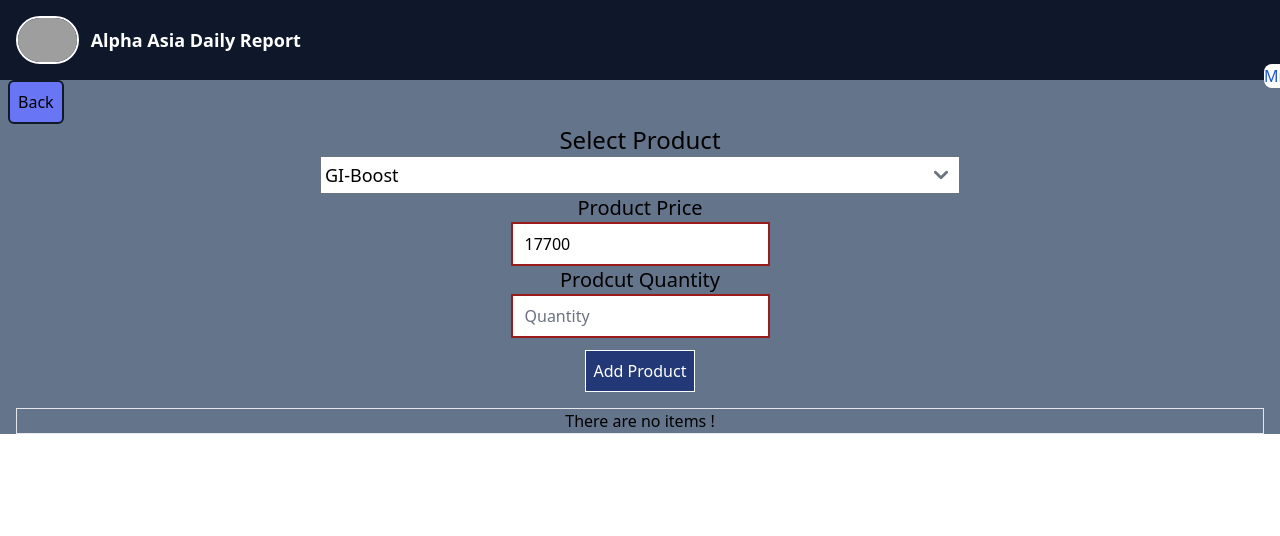
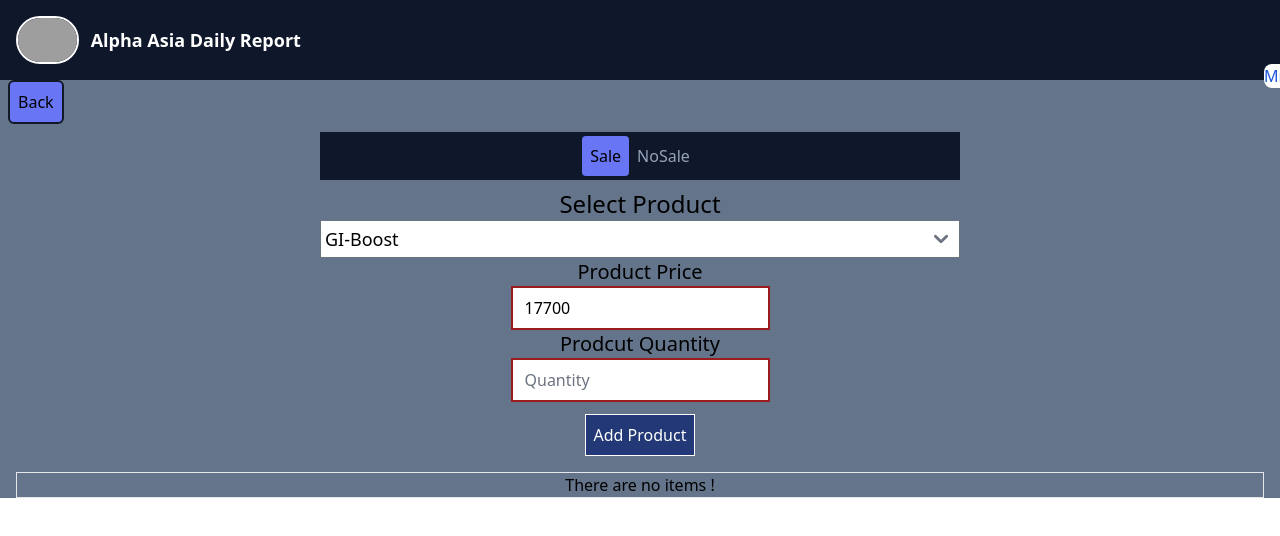
Before and after one commit to ArrKuu77/Alpha-Asia, a React (Vite) app: page /productForm in a window 1280 px wide. Shown: the top 536 px of the page. Built offline with nearby package versions, Linux system fonts and the light colour scheme; grey boxes are pictures that could not be loaded.

Commit message:
NoSalebuttom

```diff
--- a/src/component/ProductList.jsx
+++ b/src/component/ProductList.jsx
@@ -5,6 +5,8 @@
 
 const ProductList = ({
   // noProductSpan,
+  TotalSales,
+  setTotalSales,
   QuantityList,
   AddQuantityFuction,
   Lists,
@@ -72,7 +74,11 @@
               </tr>
             </tfoot>
           </table>
-          <SalesCalculator Lists={Lists} />
+          <SalesCalculator
+            Lists={Lists}
+            TotalSales={TotalSales}
+            setTotalSales={setTotalSales}
+          />
           <AddProductCalculator
             Lists={Lists}
             // noProductSpan={noProductSpan}
--- a/src/component/SalesCalculator.jsx
+++ b/src/component/SalesCalculator.jsx
@@ -1,14 +1,14 @@
 import React, { useEffect, useRef, useState } from "react";
 
-const SalesCalculator = ({ Lists }) => {
+const SalesCalculator = ({ Lists, TotalSales, setTotalSales }) => {
   // console.log(JSON.parse(localStorage.getItem("TotalSales")));
   const TotalsalesLGet = JSON.parse(localStorage.getItem("TotalSales"));
   console.log(TotalsalesLGet);
   const Todaysales = Lists.reduce((pv, cv) => pv + cv.amount, 0);
 
-  const [TotalSales, setTotalSales] = useState(
-    TotalsalesLGet == null ? 0 : parseInt(TotalsalesLGet.TotalSale)
-  );
+  // const [TotalSales, setTotalSales] = useState(
+  //   TotalsalesLGet == null ? 0 : parseInt(TotalsalesLGet.TotalSale)
+  // );
   console.log(TotalSales);
 
   // useEffect()
@@ -33,8 +33,16 @@
     if (changeTotalSales.current.value == "") {
       alert("Please fail total amount!");
     } else {
-      localStorage.setItem("TotalSales", changeTotalSales.current.value);
-      const TotalAmount = localStorage.getItem("TotalSales");
+      localStorage.setItem(
+        "TotalSales",
+        JSON.stringify({
+          TotalSale: changeTotalSales.current.value,
+          Todaysales,
+        })
+      );
+      const TotalAmount = JSON.parse(
+        localStorage.getItem("TotalSales")
+      ).TotalSale;
       console.log(TotalAmount);
       setTotalSales(parseInt(TotalAmount));
     }
--- a/src/component/SalesForm.jsx
+++ b/src/component/SalesForm.jsx
@@ -8,7 +8,7 @@
       : JSON.parse(localStorage.getItem("QuantityList"))
   );
   const todaySale =
-    JSON.parse(localStorage.getItem("TotalSales")).Todaysales == null
+    JSON.parse(localStorage.getItem("TotalSales")) == null
       ? 0
       : JSON.parse(localStorage.getItem("TotalSales")).Todaysales;
   console.log(QuantityList);
--- a/src/pages/ProductForm.jsx
+++ b/src/pages/ProductForm.jsx
@@ -2,6 +2,8 @@
 import Template from "../component/Template";
 import ProductList from "../component/ProductList";
 import { NavLink } from "react-router-dom";
+import SalesCalculator from "../component/SalesCalculator";
+import { TbPlayerTrackNext } from "react-icons/tb";
 
 const ProductForm = ({
   Product,
@@ -24,6 +26,28 @@
     addList(formData.get("item-id"), parseInt(formData.get("quantity")));
     formRef.current.reset();
     setCurrentPrice(17700);
+  };
+  const TotalsalesLGet = JSON.parse(localStorage.getItem("TotalSales"));
+  const [TotalSales, setTotalSales] = useState(
+    TotalsalesLGet == null ? 0 : parseInt(TotalsalesLGet.TotalSale)
+  );
+  const [SaleShow, setSaleShow] = useState(true);
+
+  const NoSaleFunction = () => {
+    setSaleShow(false);
+    const Todaysales = 0;
+    localStorage.setItem(
+      "TotalSales",
+      JSON.stringify({
+        TotalSale: TotalSales + Todaysales,
+        Todaysales,
+      })
+    );
+    const TotalAmount = JSON.parse(
+      localStorage.getItem("TotalSales")
+    ).TotalSale;
+    setTotalSales(parseInt(TotalAmount));
+    console.log(TotalSales);
   };
   const OnchangePrice = () => {
     const formData = new FormData(formRef.current);
@@ -124,6 +148,32 @@
           </button>
         </NavLink>
         <form ref={formRef} onSubmit={hundalarSubmit} id="create"></form>
+        <div className="flex justify-center items-cente bg-slate-900 w-3/6 mx-auto my-2 p-1">
+          <h1
+            onClick={() => {
+              setSaleShow(true);
+            }}
+            className={
+              SaleShow
+                ? ` p-2 bg-indigo-500 rounded`
+                : ` text-slate-400 p-2  rounded`
+            }
+          >
+            Sale
+          </h1>
+          <h1
+            className={
+              SaleShow
+                ? `text-slate-400 p-2  rounded`
+                : ` bg-red-600 text-white p-2  rounded`
+            }
+            onClick={NoSaleFunction}
+          >
+            NoSale
+          </h1>
+        </div>
+        {SaleShow ? (
+          <div className="">
             <div className=" ">
               <div className="col col-md-3">
                 <label htmlFor="" className=" text-2xl block  ">
@@ -191,6 +241,8 @@
             </div>
             <ProductList
               // noProductSpan={noProductSpan}
+              TotalSales={TotalSales}
+              setTotalSales={setTotalSales}
               AddQuantityFuction={AddQuantityFuction}
               changeName={changeName}
               QuantityList={QuantityList}
@@ -199,6 +251,21 @@
               ItemListShowFunction={ItemListShowFunction}
             />
           </div>
+        ) : (
+          <div>
+            <SalesCalculator
+              Lists={Lists}
+              TotalSales={TotalSales}
+              setTotalSales={setTotalSales}
+            />
+            <NavLink to="/doctorListForm">
+              <button className=" bg-indigo-500 p-2 rounded-md border-gray-900 border-2  ms-auto w-1/2 font-bold  flex items-center justify-evenly mt-2 ">
+                Next Step <TbPlayerTrackNext />
+              </button>
+            </NavLink>
+          </div>
+        )}
+      </div>
     </Template>
   );
 };
```
Lines whose indentation alone changed are shown as unchanged.
